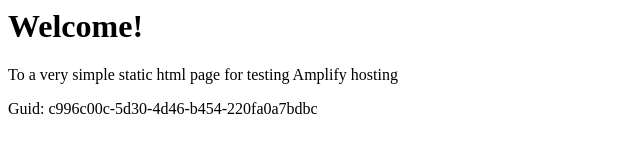
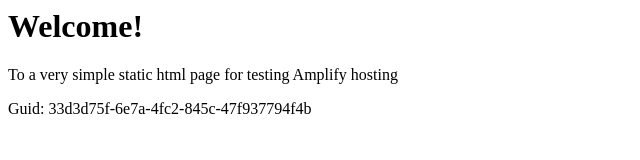
Before and after one commit to aws-aemilia-cmh/Github-PR-Commit-Integration-Test-DoNotTouch-GitHubWebhookPushCanaryTest-v1-prod-us-east-2, a website: page src/index.html in a window 1280 px wide. Shown: the full height of the page, 0-640 px from the left. Drawn offline with Linux system fonts and the light colour scheme.

Commit message:
commit from integ tests

```diff
--- a/src/index.html
+++ b/src/index.html
@@ -12,6 +12,6 @@
 <body>
     <h1>Welcome!</h1>
     <p>To a very simple static html page for testing Amplify hosting</p>
-    <p>Guid: c996c00c-5d30-4d46-b454-220fa0a7bdbc</p></body>
+    <p>Guid: 33d3d75f-6e7a-4fc2-845c-47f937794f4b</p></body>
 
 </html>
```
